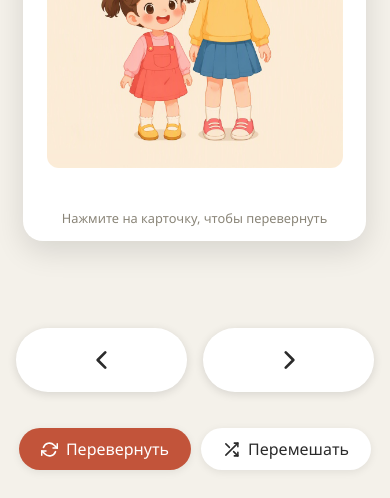
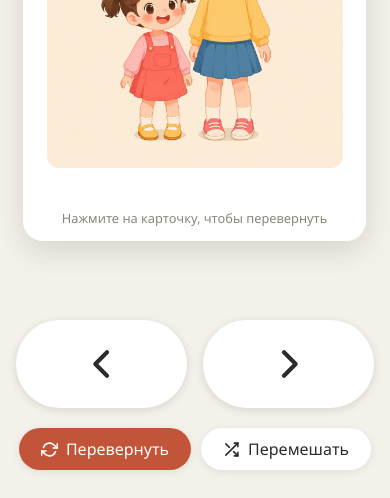
Before and after one commit to yunqing-LI/Valera_wordcards, a plain HTML site: page index.html in a window 390 px wide. Shown: the part 346-844 px from the top of the page. Drawn offline with Linux system fonts and the light colour scheme.

Commit message:
手机端箭头按钮加高撑满底栏，箭头图标 26px 放大到 40px

```diff
--- a/index.html
+++ b/index.html
@@ -186,13 +186,13 @@
     .card { width: 88vw; height: min(62vh, 440px); }
     .nav-btn {
       position: absolute;
-      bottom: 24px;
+      bottom: 8px;
       z-index: 5;
       width: auto;
-      height: 64px;
+      height: 88px;
       border-radius: 999px;
     }
-    .nav-btn svg { width: 26px; height: 26px; }
+    .nav-btn svg { width: 40px; height: 40px; }
     #btnPrev { left: 16px; right: calc(50% + 8px); }
     #btnNext { right: 16px; left: calc(50% + 8px); }
     .front .word-big { font-size: 2.4rem; }
```
